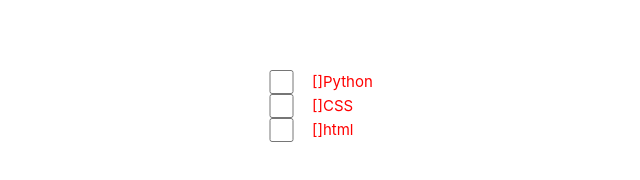
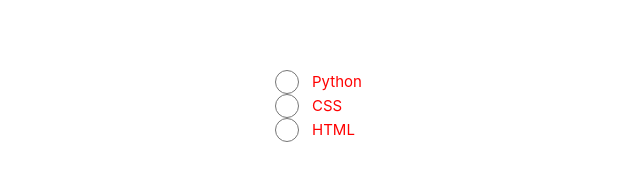
Before and after one commit to Nebyla/Vue_ABC, a Vue app: page / in a window 1280 px wide. Shown: the part 294-474 px from the top of the page, without its empty margins (328-968 px from the left). Built offline with nearby package versions, Linux system fonts and the light colour scheme.

Commit message:
48 упражнение

```diff
--- a/src/App.vue
+++ b/src/App.vue
@@ -2,19 +2,19 @@
 	export default {
 		data() {
       return {
-        arr: [],
+        choice: '',
 	}
 },
 
   }
 </script>
 <template >
-<input type="checkbox" v-model="arr" value="Python">
-<p>{{ arr }}Python</p>
-	<input type="checkbox" v-model="arr" value="CSS">
-  <p>{{ arr }}CSS</p>
-	<input type="checkbox" v-model="arr" value="html">
-  <p>{{ arr }}html</p>
+<input name="radio" type="radio" v-model="choice" value="v1">
+<p>Python {{ choice }}</p>
+	<input name="radio" type="radio" v-model="choice" value="v2">
+  <p>CSS {{ choice }}</p>
+	<input name="radio" type="radio" v-model="choice" value="v3">
+  <p>HTML {{ choice }}</p>
 </template>
 
 <style scoped>
```
